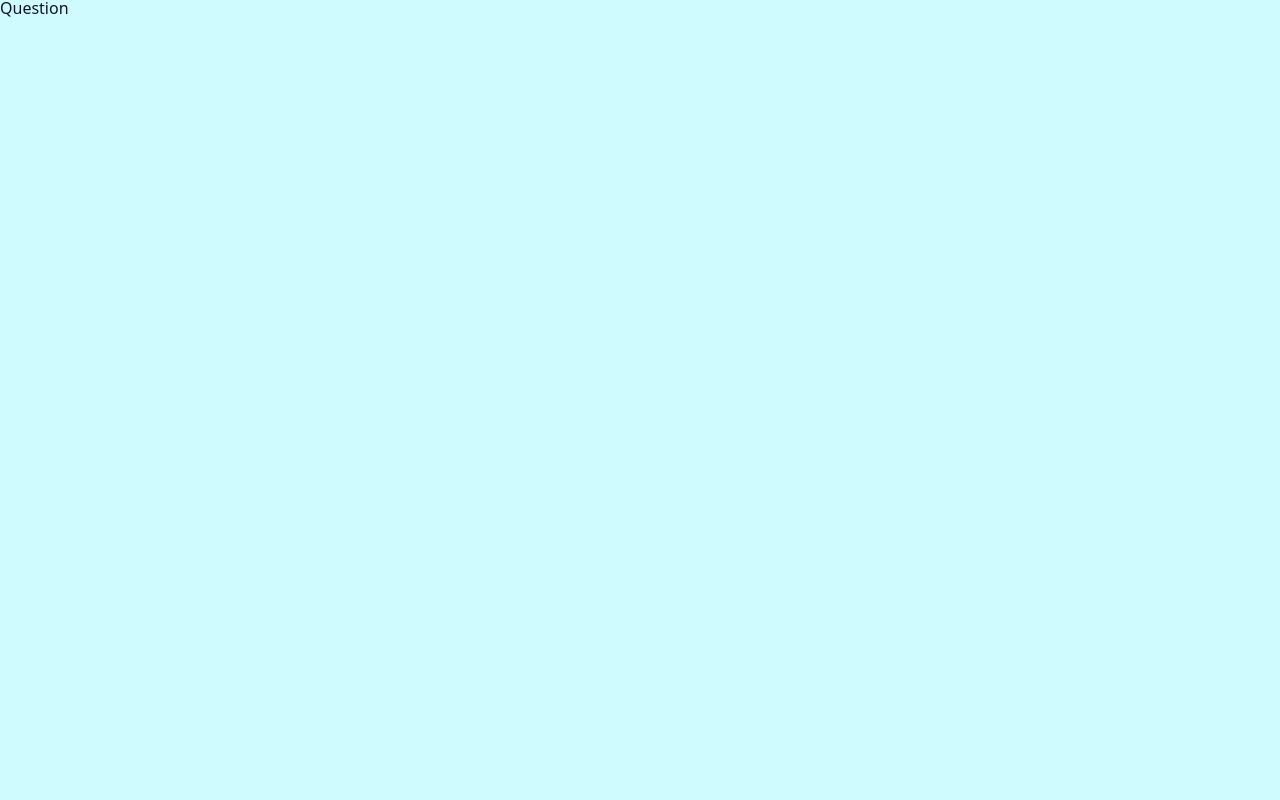
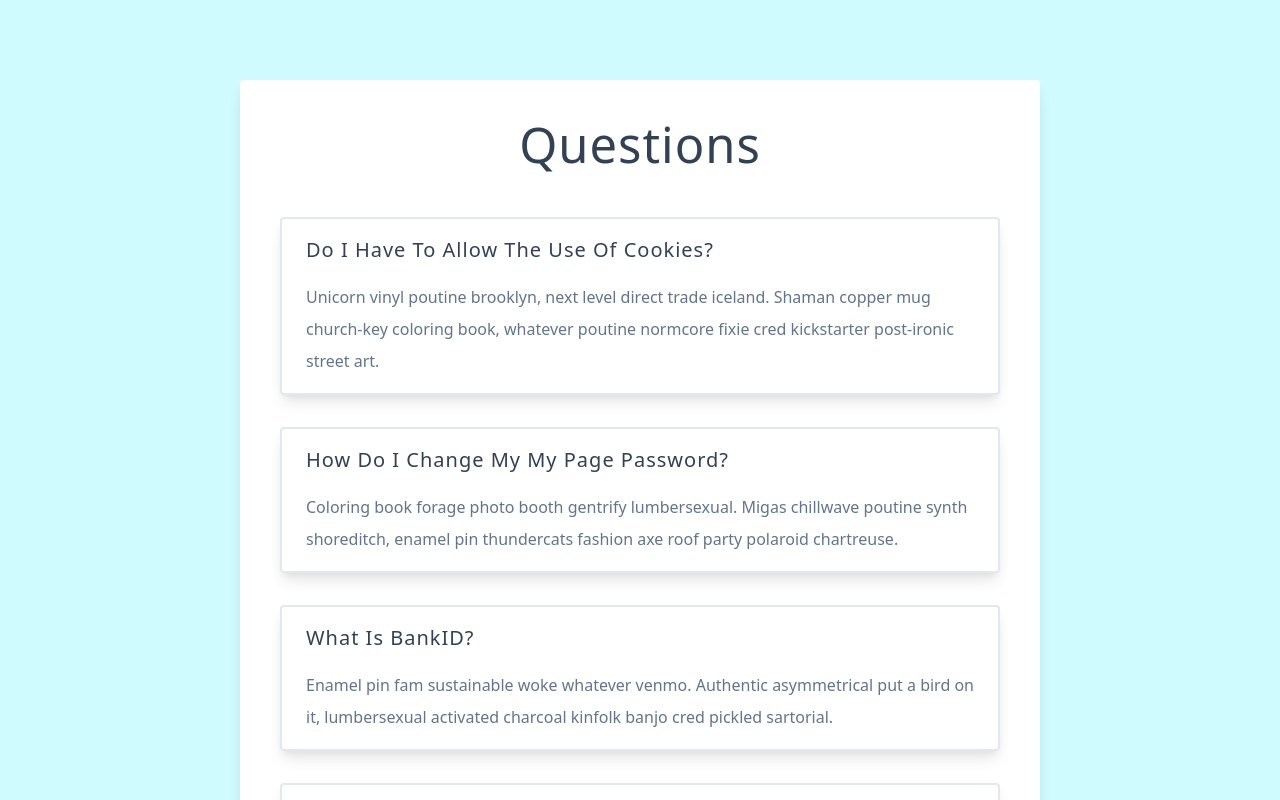
Before and after one commit to stormymayday/Questions-React, a React (Vite) app: page / in a window 1280 px wide. Shown: the top 800 px of the page. Built offline with nearby package versions, Linux system fonts and the light colour scheme.

Commit message:
Rendering Questions

```diff
--- a/src/App.jsx
+++ b/src/App.jsx
@@ -7,7 +7,10 @@ const App = () => {
   const [questions, setQuestions] = useState(data);
 
   return (
-    <Questions />
+    <main>
+      <Questions questions={questions} />
+    </main>
+
   );
 };
 export default App;
--- a/src/components/Question.jsx
+++ b/src/components/Question.jsx
@@ -1,6 +1,17 @@
-function Question() {
+import { useState } from 'react';
+import { AiOutlineMinus, AiOutlinePlus } from 'react-icons/ai';
+
+function Question({ title, info }) {
+
+    const [showInfo, setShowInfo] = useState(false);
+
     return (
-        <div>Question</div>
+        <article className='question'>
+            <header>
+                <h5>{title}</h5>
+            </header>
+            <p>{info}</p>
+        </article>
     );
 }
 
--- a/src/components/Questions.jsx
+++ b/src/components/Questions.jsx
@@ -1,8 +1,23 @@
 import Question from "./Question.jsx";
 
-function Questions() {
+function Questions({ questions }) {
     return (
-        <Question />
+
+        <section className="container">
+            <h1>questions</h1>
+
+            {
+                questions.map((question) => {
+
+                    return (
+                        <Question key={question.id} {...question} />
+                    );
+
+                })
+            }
+
+        </section>
+
     );
 }
 
```
